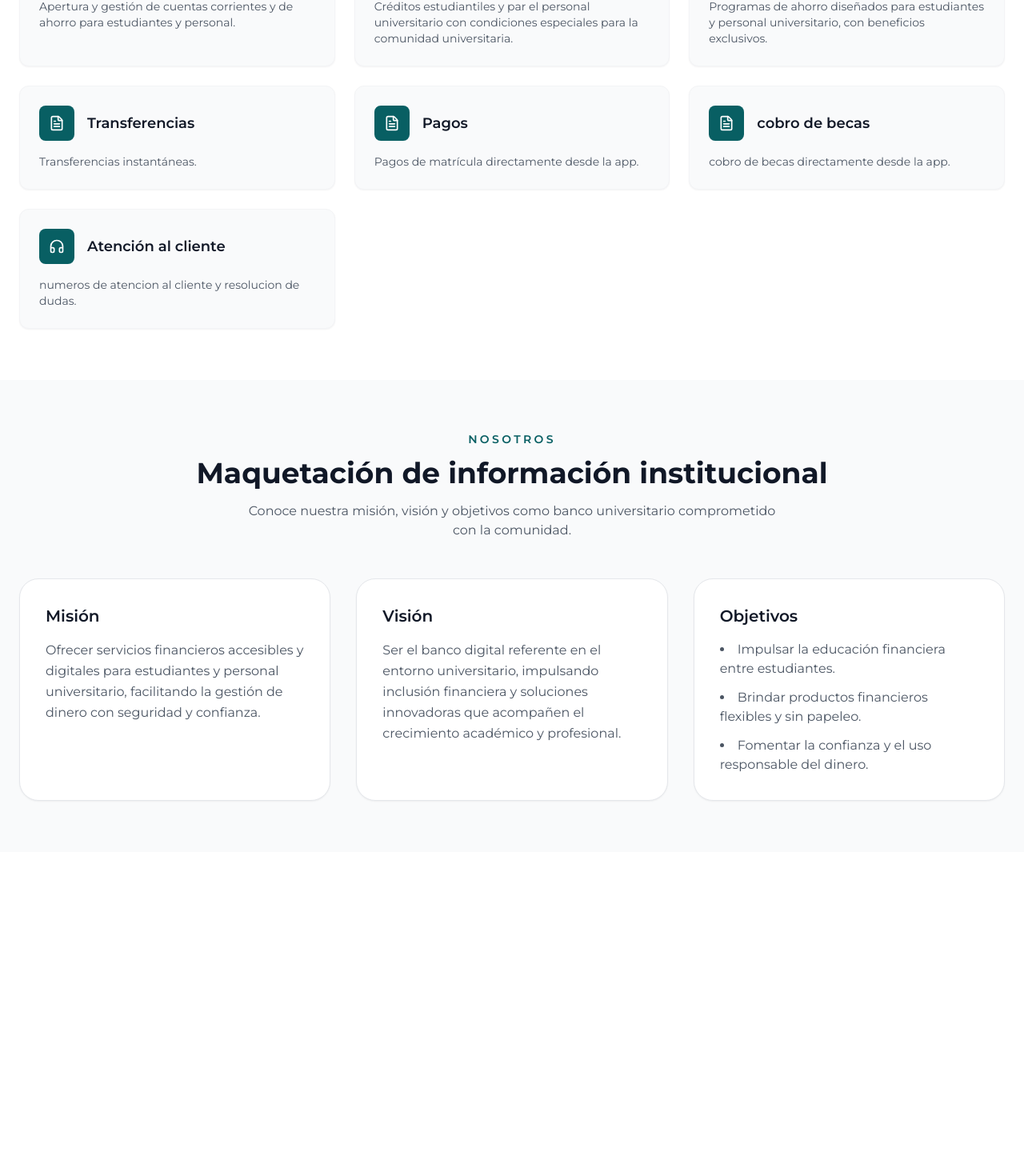
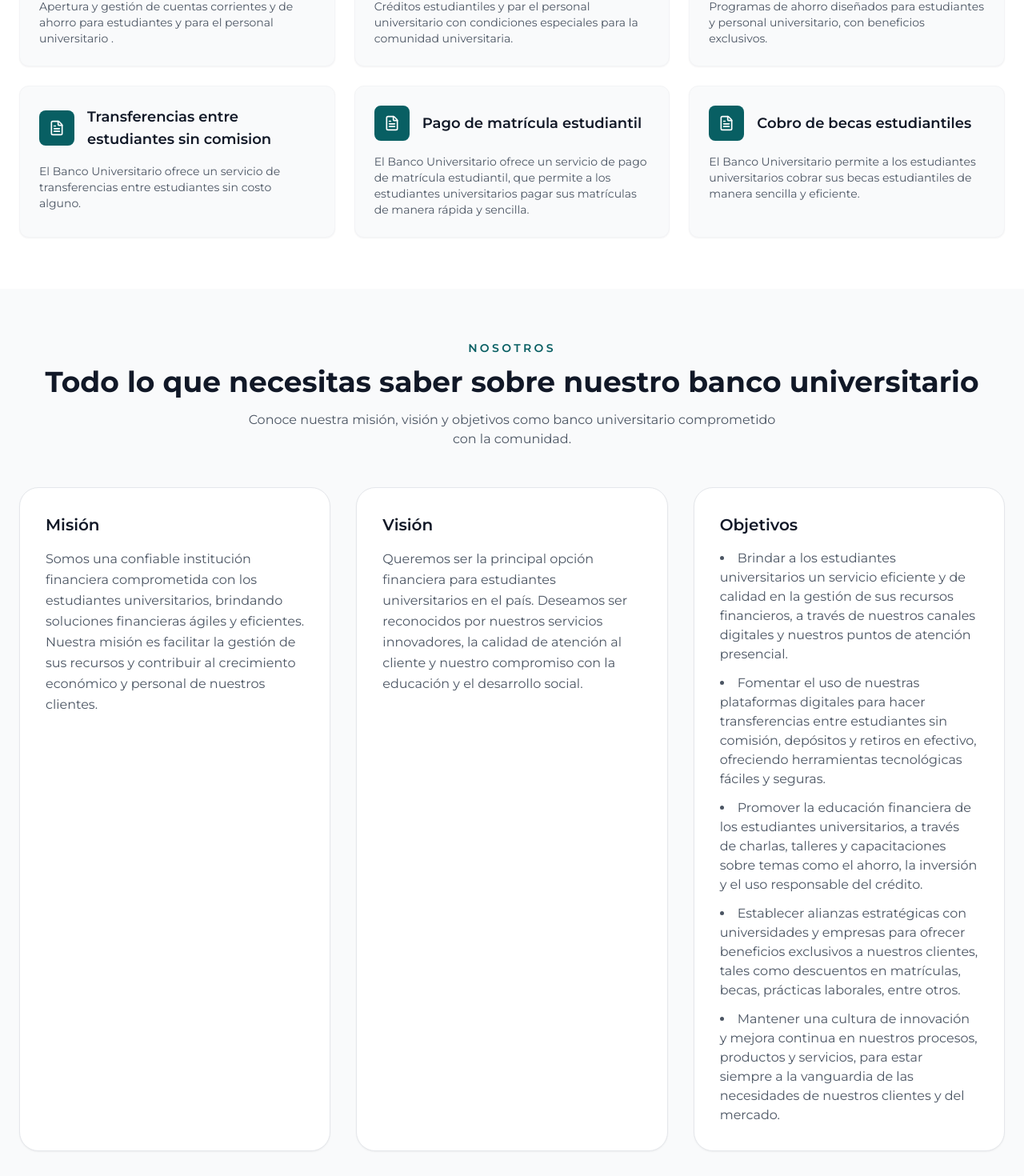
Before and after one commit to elujs/web-banco-universitario, a Vue app: page / in a window 1280 px wide. Shown: the part 1019-2489 px from the top of the page at 80% size. Before the commit the page ends 2084 px from the top, so only its background shows below. Built offline with nearby package versions, Linux system fonts and the light colour scheme.

Commit message:
se modifico los archivos Servicios.vue y nosotros.vue para corregir la informacion de manera que concordara con la proporcionada por el banco

```diff
--- a/src/components/Nosotros.vue
+++ b/src/components/Nosotros.vue
@@ -6,7 +6,7 @@
           Nosotros
         </p>
         <h2 class="text-3xl md:text-4xl font-bold text-gray-900 mt-3">
-          Maquetación de información institucional
+          Todo lo que necesitas saber sobre nuestro banco universitario
         </h2>
         <p class="text-gray-600 max-w-2xl mx-auto mt-4">
           Conoce nuestra misión, visión y objetivos como banco universitario comprometido con la comunidad.
@@ -17,25 +17,40 @@
         <article class="p-8 bg-white rounded-3xl border border-gray-200 shadow-sm">
           <h3 class="text-xl font-semibold text-gray-900 mb-4">Misión</h3>
           <p class="text-gray-600 leading-relaxed">
-            Ofrecer servicios financieros accesibles y digitales para estudiantes y personal universitario,
-            facilitando la gestión de dinero con seguridad y confianza.
+            Somos una confiable institución financiera comprometida con los estudiantes
+            universitarios, brindando soluciones financieras ágiles y eficientes.
+            Nuestra misión es facilitar la gestión de sus recursos y contribuir al
+            crecimiento económico y personal de nuestros clientes.
           </p>
         </article>
 
         <article class="p-8 bg-white rounded-3xl border border-gray-200 shadow-sm">
           <h3 class="text-xl font-semibold text-gray-900 mb-4">Visión</h3>
           <p class="text-gray-600 leading-relaxed">
-            Ser el banco digital referente en el entorno universitario, impulsando inclusión financiera
-            y soluciones innovadoras que acompañen el crecimiento académico y profesional.
+            Queremos ser la principal opción financiera para estudiantes universitarios en el país.
+            Deseamos ser reconocidos por nuestros servicios innovadores, la calidad de atención al cliente
+            y nuestro compromiso con la educación y el desarrollo social.
           </p>
         </article>
 
         <article class="p-8 bg-white rounded-3xl border border-gray-200 shadow-sm">
           <h3 class="text-xl font-semibold text-gray-900 mb-4">Objetivos</h3>
           <ul class="space-y-3 text-gray-600 list-disc list-inside">
-            <li>Impulsar la educación financiera entre estudiantes.</li>
-            <li>Brindar productos financieros flexibles y sin papeleo.</li>
-            <li>Fomentar la confianza y el uso responsable del dinero.</li>
+            <li>Brindar a los estudiantes universitarios un servicio eficiente y de calidad
+                en la gestión de sus recursos financieros, a través de nuestros canales digitales
+                y nuestros puntos de atención presencial.</li>
+            <li>Fomentar el uso de nuestras plataformas digitales para hacer transferencias entre
+                estudiantes sin comisión, depósitos y retiros en efectivo, ofreciendo herramientas
+                tecnológicas fáciles y seguras.</li>
+            <li>Promover la educación financiera de los estudiantes universitarios, a través de
+                charlas, talleres y capacitaciones sobre temas como el ahorro, la inversión y
+                el uso responsable del crédito.</li>
+            <li>Establecer alianzas estratégicas con universidades y empresas para ofrecer
+                beneficios exclusivos a nuestros clientes, tales como descuentos en matrículas,
+                becas, prácticas laborales, entre otros.</li>
+            <li>Mantener una cultura de innovación y mejora continua en nuestros procesos,
+                productos y servicios, para estar siempre a la vanguardia de las necesidades de
+                nuestros clientes y del mercado.</li>
           </ul>
         </article>
       </div>
--- a/src/components/Servicios.vue
+++ b/src/components/Servicios.vue
@@ -31,7 +31,7 @@ const services = ref([
   {
     title: 'Cuentas',
     description:
-      'Apertura y gestión de cuentas corrientes y de ahorro para estudiantes y personal.',
+      'Apertura y gestión de cuentas corrientes y de ahorro para estudiantes y para el personal universitario .',
     icon: Landmark,
   },
   {
@@ -49,28 +49,24 @@ const services = ref([
   },
 
   {
-    title: 'Transferencias',
-    description: 'Transferencias instantáneas.',
+    title: 'Transferencias entre estudiantes sin comision',
+    description: 'El Banco Universitario ofrece un servicio de transferencias entre estudiantes sin costo alguno. ',
     icon: FileText,
   },
 
   {
-    title: 'Pagos',
-    description: 'Pagos de matrícula directamente desde la app.',
+    title: 'Pago de matrícula estudiantil',
+    description: 'El Banco Universitario ofrece un servicio de pago de matrícula estudiantil, que permite a los estudiantes universitarios pagar sus matrículas de manera rápida y sencilla.',
     icon: FileText,
   },
 
   {
-    title: 'cobro de becas',
-    description: 'cobro de becas directamente desde la app.',
+    title: 'Cobro de becas estudiantiles',
+    description: 'El Banco Universitario permite a los estudiantes universitarios cobrar sus becas estudiantiles de manera sencilla y eficiente.',
     icon: FileText,
   },
 
-  {
-    title: 'Atención al cliente',
-    description: 'numeros de atencion al cliente y resolucion de dudas.',
-    icon: Headphones,
-  },
+
 ])
 </script>
 
```
